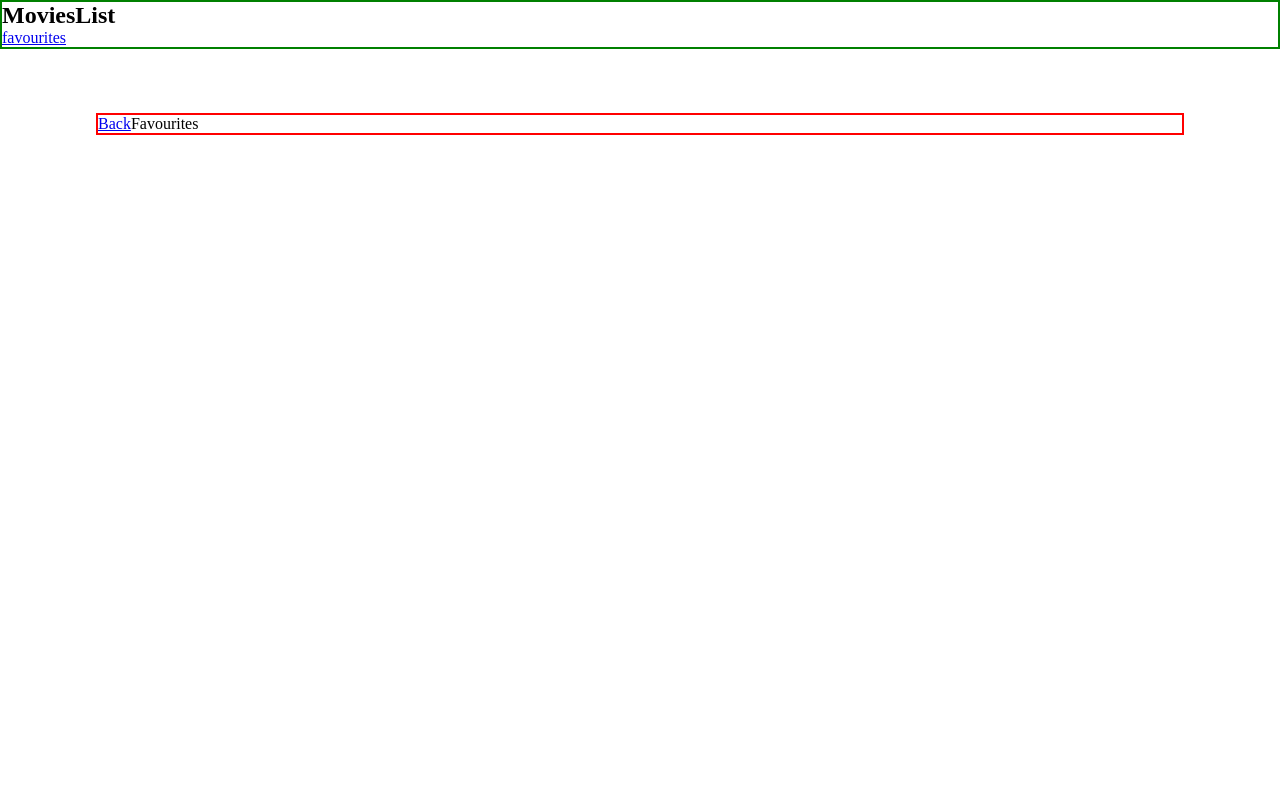
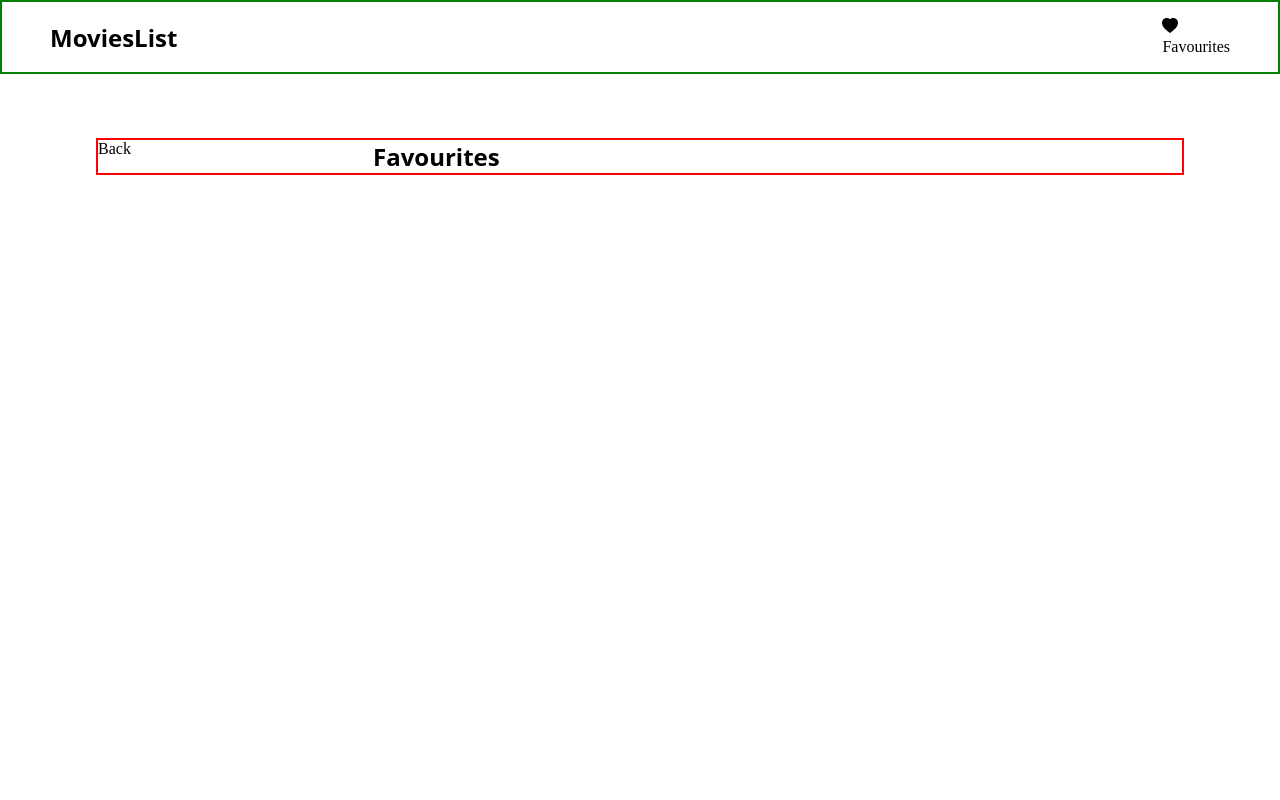
Before and after one commit to RoaaAlSughair/Movies_List, a React (Create React App) app: page /favourites in a window 1280 px wide. Shown: the top 800 px of the page. Built offline with nearby package versions, Linux system fonts and the light colour scheme; no server answers.

Commit message:
add spacing and forming the basic structure of movie cards

```diff
--- a/package.json
+++ b/package.json
@@ -9,6 +9,7 @@
     "axios": "^1.2.0",
     "react": "^18.2.0",
     "react-dom": "^18.2.0",
+    "react-icons": "^4.7.1",
     "react-router-dom": "^6.4.3",
     "react-scripts": "5.0.1",
     "web-vitals": "^2.1.4"
--- a/src/App.css
+++ b/src/App.css
@@ -1,10 +1,39 @@
 * {
-    padding: 0;
-    margin: 0;
-    box-sizing: content-box;
+  padding: 0;
+  margin: 0;
+  box-sizing: content-box;
+}
+
+body {
+  font-family: "Crimson Text", serif;
+  -ms-overflow-style: none;
+  scrollbar-width: none;
+}
+
+body::-webkit-scrollbar {
+  display: none;
+}
+
+h1,
+h2,
+h3,
+h4,
+h5,
+h6 {
+  font-family: "Open Sans", sans-serif;
+  font-weight: bold;
+}
+
+a {
+  text-decoration: none;
+  color: black;
+}
+
+a::after {
+  color: black;
 }
 
 main {
-    padding: 4rem 6rem;
-    min-height: 100vh;
+  padding: 4rem 6rem;
+  min-height: 100vh;
 }
--- a/src/Favourites/Favourites.css
+++ b/src/Favourites/Favourites.css
@@ -1,3 +1,6 @@
 .favourites {
-    border: 2px solid red;
+  border: 2px solid red;
+  display: grid;
+  grid-template-columns: 1fr 1fr 1fr 1fr;
+  gap: 1rem;
 }
--- a/src/Favourites/Favourites.js
+++ b/src/Favourites/Favourites.js
@@ -6,7 +6,7 @@ export default function Favourites() {
   return (
     <div className="favourites">
       <Link to="/">Back</Link>
-      Favourites
+      <h2>Favourites</h2>
     </div>
   );
 }
--- a/src/Footer/Footer.css
+++ b/src/Footer/Footer.css
@@ -1,3 +1,7 @@
 footer {
-    border: 2px solid blue;
+  border: 2px solid blue;
+  display: flex;
+  align-items: center;
+  justify-content: space-between;
+  padding: 1rem 3rem;
 }
--- a/src/Home/Home.css
+++ b/src/Home/Home.css
@@ -1,3 +1,6 @@
 .home {
-    border: 2px solid red;
+  border: 2px solid red;
+  display: grid;
+  grid-template-columns: 1fr 1fr 1fr 1fr;
+  gap: 1rem;
 }
--- a/src/Home/Home.js
+++ b/src/Home/Home.js
@@ -1,19 +1,30 @@
-import React from "react";
+import React, { useState } from "react";
 import axios from "axios";
 import "./Home.css";
 
-axios
-.get(
-  "https://api.themoviedb.org/3/discover/movie?page=1&include_video=false&include_adult=false&sort_by=popularity.desc&language=en-US&api_key=1bfa430aada4409bfa6a3c5528128e8a"
-)
-.then((res) => {
-  console.log(res);
-})
+export default function Home() {
+  const [movies, setMovies] = useState([]);
+  const [page_num, setPage_num] = useState(1);
 
-export default function Home() {
+  axios
+    .get(
+      `https://api.themoviedb.org/3/discover/movie?page=${page_num}&include_video=false&include_adult=false&sort_by=popularity.desc&language=en-US&api_key=1bfa430aada4409bfa6a3c5528128e8a`
+    )
+    .then((res) => {
+      setMovies(res.data.results);
+    })
+    .catch((err) => {
+      throw err;
+    });
+
   return (
     <div className="home">
-      Home
+      {movies.map((el) => {
+        return <div>
+          <img src={el.poster_path} alt={el.title + ' poster'}></img>
+          <p>{el.title}</p>
+          <p>{el.vote_average} / 10</p></div>;
+      })}
     </div>
   );
 }
--- a/src/NavBar/NavBar.css
+++ b/src/NavBar/NavBar.css
@@ -1,3 +1,11 @@
 nav {
-    border: 2px solid green;
+  border: 2px solid green;
+  display: flex;
+  position: sticky;
+  align-items: center;
+  justify-content: space-between;
+  padding: 1rem 3rem;
+  top: 0;
+  right: 0;
+  left: 0;
 }
--- a/src/NavBar/NavBar.js
+++ b/src/NavBar/NavBar.js
@@ -1,12 +1,20 @@
 import React from "react";
 import { Link } from "react-router-dom";
+import { BsFillHeartFill } from "react-icons/bs";
 import "./NavBar.css";
 
 export default function NavBar() {
-  return <nav>
-    <h1>MoviesList</h1>
-    <span>
-      <Link to="/favourites">favourites</Link>
-    </span>
-  </nav>;
+  return (
+    <nav>
+      <h1>MoviesList</h1>
+      <span>
+        <Link to="/favourites">
+          <figure>
+            <BsFillHeartFill />
+            <figcaption>Favourites</figcaption>
+          </figure>
+        </Link>
+      </span>
+    </nav>
+  );
 }
```
Also changed, not shown: 1 other file (tests, documents, lock files or other folders).
